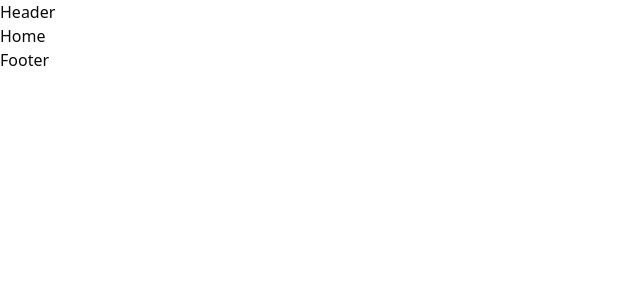
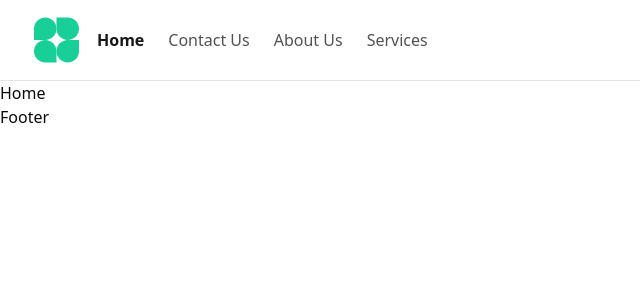
Before and after one commit to Gcvishwas/Abhyasi, a React (Vite) app: page / in a window 1280 px wide. Shown: the top 300 px of the page, without its empty margins (0-640 px from the left). Built offline with nearby package versions, Linux system fonts and the light colour scheme; no server answers.

Commit message:
Built header components

```diff
--- a/src/components/ui/header.tsx
+++ b/src/components/ui/header.tsx
@@ -1,10 +1,36 @@
-import React from 'react'
+import { cn } from '@/lib/utils';
+import { useAuth } from '@clerk/clerk-react'
+import Container from '@/components/ui/container'
+import LogoContainer from './logo-container';
+import NavigationRoutes from './navigation-routes';
+
 
 const Header = () => {
+
+    const { userId } = useAuth();
     return (
-        <div>
-            Header
-        </div>
+        <header className={cn("w-full border-b duration-150 transition-all ease-in-out")}>
+
+            <Container>
+
+                <div className='flex items-center gap-4 w-full'>
+
+                    {/* logo section */}
+
+                    <LogoContainer />
+
+                    {/* navigation section */}
+
+                    <nav className={cn("hidden md:flex items-center gap-3")}>
+
+                        <NavigationRoutes />
+                    </nav>
+                    {/* profile section */}
+
+                </div>
+            </Container>
+
+        </header>
     )
 }
 
--- /dev/null
+++ b/src/components/ui/logo-container.tsx
@@ -0,0 +1,12 @@
+// import React from 'react'
+import { Link } from 'react-router-dom'
+
+const LogoContainer = () => {
+    return (
+        <Link to="/">
+            <img src="/assets/svg/logo.svg" alt='' className='min-w-10 min-h-10 object-contain' />
+        </Link>
+    )
+}
+
+export default LogoContainer
--- /dev/null
+++ b/src/components/ui/navigation-routes.tsx
@@ -0,0 +1,35 @@
+import { MainRoutes } from "@/lib/helpers"
+import { cn } from "@/lib/utils"
+import { NavLink } from "react-router-dom"
+
+interface NavigationRoutesProps {
+    isMobile?: boolean
+}// interfaces ensure type safety
+
+// in JSX we can simply write the below codes but user will not know if props are passed incorrectly i.e. someone can do isMobile="yes"
+
+const NavigationRoutes = ({ isMobile = false }: NavigationRoutesProps) => {
+    return (
+
+        <ul className={cn("flex items-center gap-6")}>
+            {MainRoutes.map(route => (
+                <NavLink
+                    key={route.href}
+                    to={route.href}
+                    className={({ isActive }) => cn(
+                        "text-base text-neutral-600",
+                        isActive && "text-neutral-900 font-semibold"
+                    )}
+                >
+                    {route.label}
+                </NavLink>
+            ))}
+
+
+        </ul>
+
+
+    )
+}
+
+export default NavigationRoutes
--- /dev/null
+++ b/src/lib/helpers.ts
@@ -0,0 +1,18 @@
+export const MainRoutes = [
+    {
+        label: "Home",
+        href: "/",
+    },
+    {
+        label: "Contact Us",
+        href: "/contact",
+    },
+    {
+        label: "About Us",
+        href: "/about",
+    },
+    {
+        label: "Services",
+        href: "/services",
+    },
+];
```
